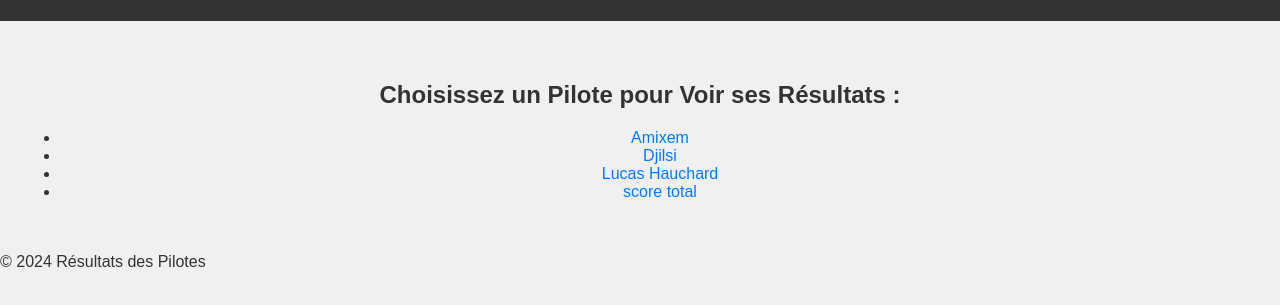
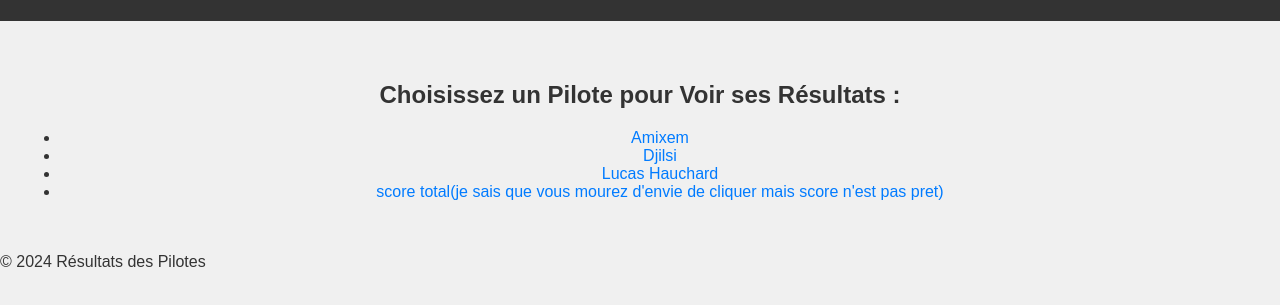
Before and after one commit to AdrienZl/AdrienZL.github.io, a plain HTML site: page index.html in a window 1280 px wide. Shown: the part 99-404 px from the top of the page. Drawn offline with Linux system fonts and the light colour scheme.

Commit message:
Update index.html

```diff
--- a/index.html
+++ b/index.html
@@ -44,7 +44,7 @@
             <li><a href="lewis_hamilton.html">Amixem</a></li>
             <li><a href="charles_leclerc.html">Djilsi</a></li>
             <li><a href="lucas.hauchard.html">Lucas Hauchard</a></li>
-            <li><a href="score(je sais que vous mourez d'envie de cliquer mais score n'est pas pret">score total</a></li>
+            <li><a href="scorenn">score total(je sais que vous mourez d'envie de cliquer mais score n'est pas pret)</a></li>
 
         </ul>
     </main>
```
